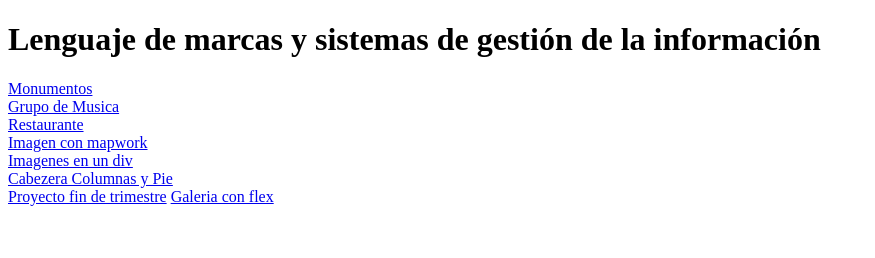
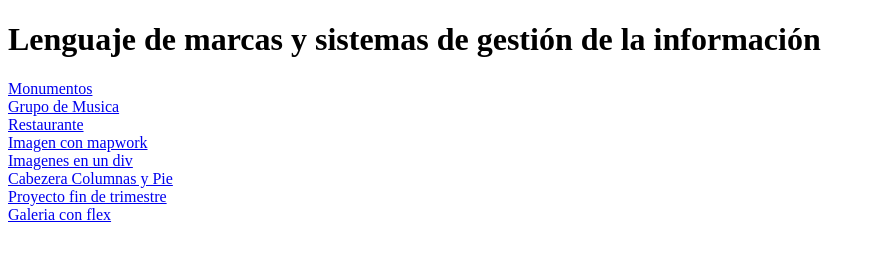
Before and after one commit to christianjosue/christianjosue.github.io, a plain HTML site: page index.html in a window 1280 px wide. Shown: the whole page, without its empty margins (0-875 px from the left). Drawn offline with Linux system fonts and the light colour scheme.

Commit message:
Update index.html

```diff
--- a/index.html
+++ b/index.html
@@ -12,7 +12,7 @@
     <a href="ImagenConMapa/index.html">Imagen con mapwork</a><br>
     <a href="ImagenesEnCaja/index.html">Imagenes en un div</a><br>
     <a href="Diseño/index.html">Cabezera Columnas y Pie</a><br>
-    <a href="WebPerifericos/index.html">Proyecto fin de trimestre</a>
-    <a href="GaleriaFlex/index.html">Galeria con flex</a>
+    <a href="WebPerifericos/index.html">Proyecto fin de trimestre</a><br>
+    <a href="GaleriaFlex/index.html">Galeria con flex</a><br>
   </body>
 </html>
```
